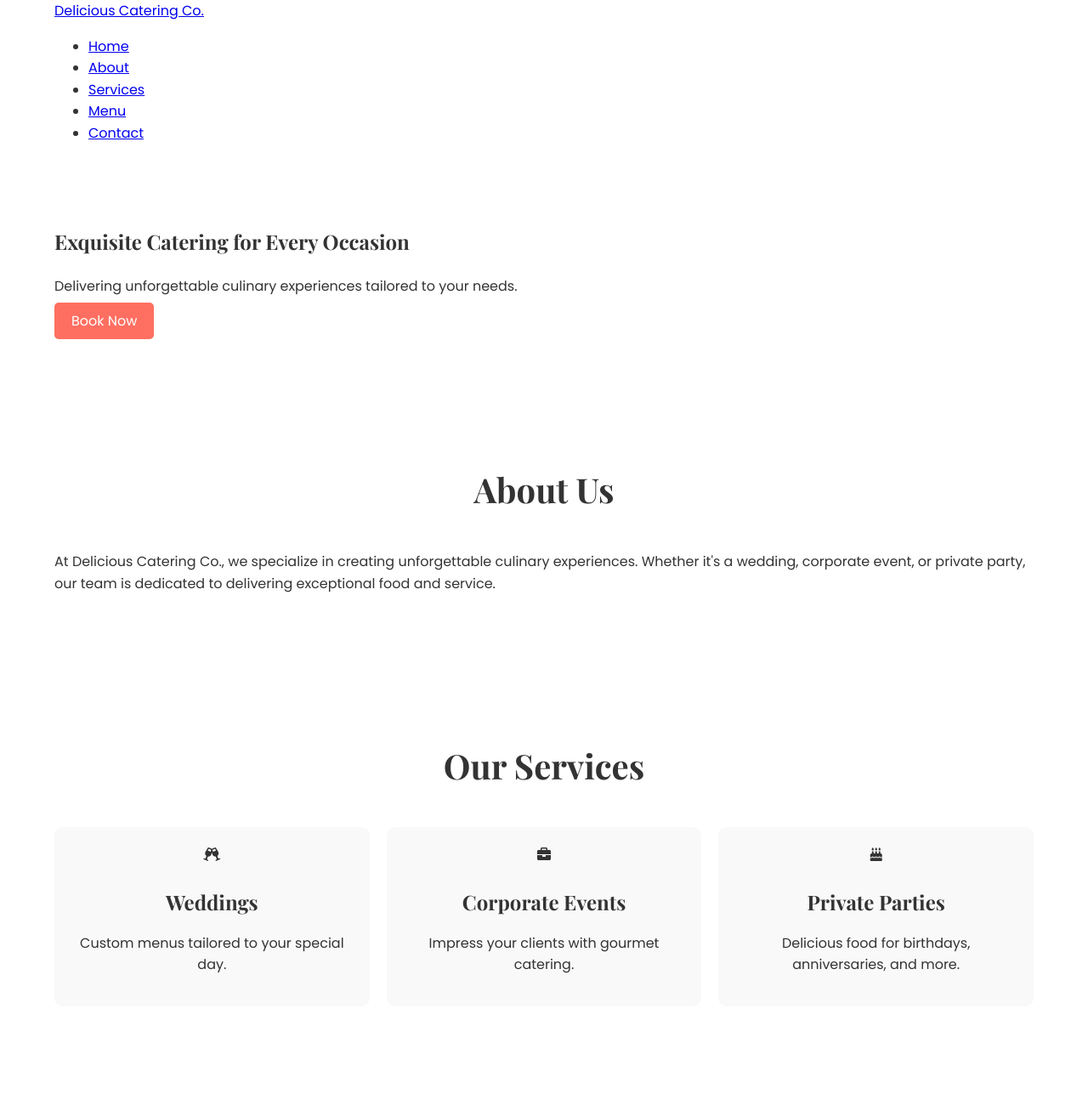
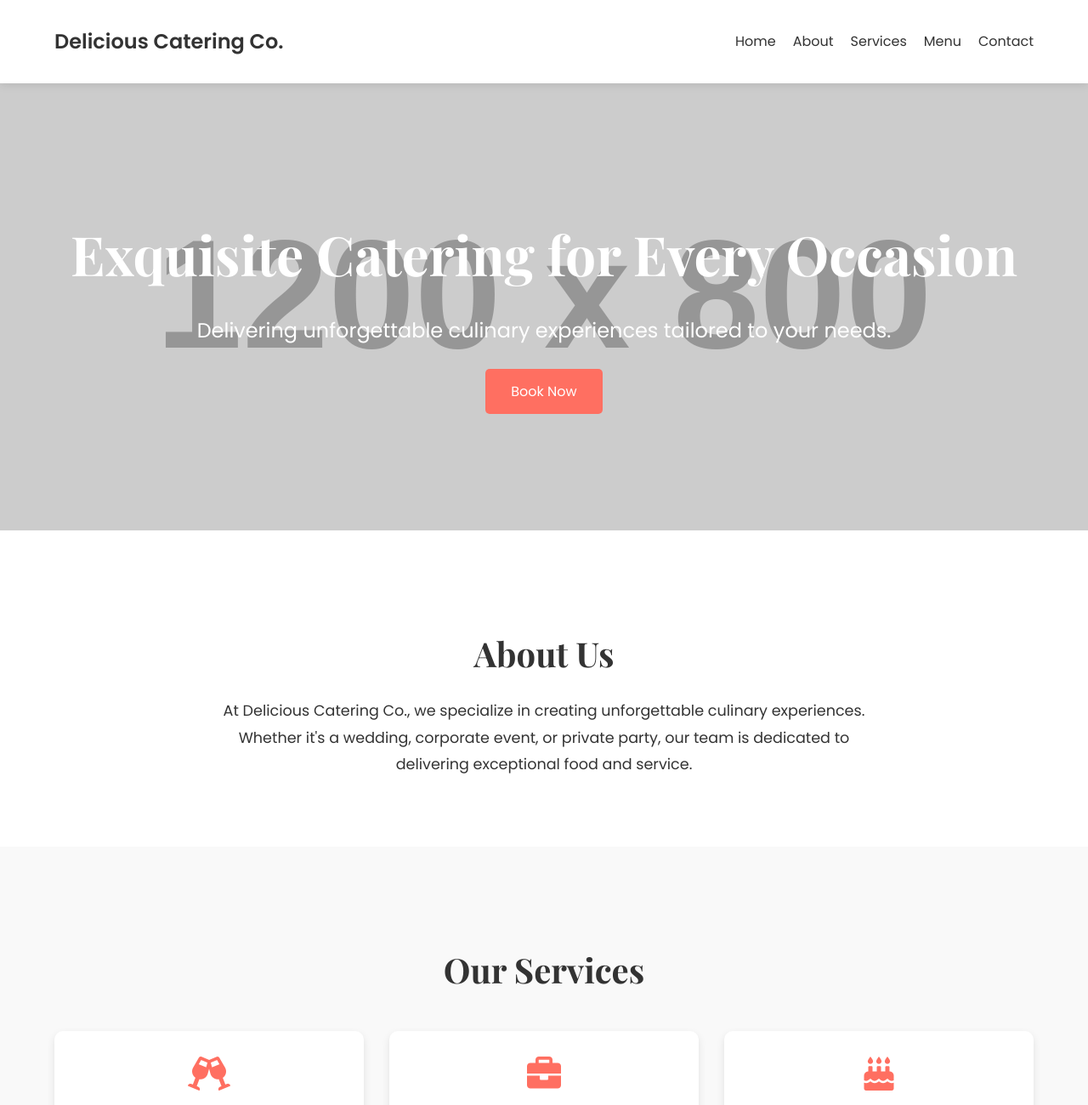
Before and after one commit to susobhan2403/mycateringwebsite, a plain HTML site: page index.html in a window 1280 px wide. Shown: the top 1300 px of the page at 85% size. Drawn offline with nearby package versions, Linux system fonts and the light colour scheme; placeholder pictures from the web are drawn by us.

Commit message:
Update styles.css

```diff
--- a/styles.css
+++ b/styles.css
@@ -17,60 +17,133 @@ h1, h2, h3 {
   margin: 0 auto;
 }
 
-/* Header */
-header {
+/* Navigation */
+nav {
+  background: #fff;
+  box-shadow: 0 2px 10px rgba(0, 0, 0, 0.1);
+  position: sticky;
+  top: 0;
+  z-index: 1000;
+}
+
+nav .container {
+  display: flex;
+  justify-content: space-between;
+  align-items: center;
+  padding: 20px 0;
+}
+
+nav .logo {
+  font-size: 1.5rem;
+  font-weight: 600;
+  color: #333;
+  text-decoration: none;
+}
+
+nav .nav-links {
+  list-style: none;
+  display: flex;
+  gap: 20px;
+}
+
+nav .nav-links a {
+  text-decoration: none;
+  color: #333;
+  font-weight: 500;
+  transition: color 0.3s;
+}
+
+nav .nav-links a:hover {
+  color: #ff6f61;
+}
+
+/* Hero Section */
+.hero {
   background: url('https://via.placeholder.com/1200x800') no-repeat center center/cover;
   color: #fff;
   text-align: center;
-  padding: 100px 0;
+  padding: 150px 0;
 }
 
-header h1 {
+.hero h1 {
   font-size: 4rem;
   margin: 0;
+  animation: fadeIn 2s ease-in-out;
 }
 
-header p {
+.hero p {
   font-size: 1.5rem;
-  margin: 10px 0 20px;
+  margin: 20px 0 40px;
+  animation: fadeIn 2.5s ease-in-out;
 }
 
-.btn {
+.hero .btn {
   background: #ff6f61;
   color: #fff;
-  padding: 10px 20px;
+  padding: 15px 30px;
   text-decoration: none;
   border-radius: 5px;
   font-size: 1rem;
+  transition: background 0.3s;
+  animation: fadeIn 3s ease-in-out;
 }
 
-.btn:hover {
+.hero .btn:hover {
   background: #ff4a3d;
 }
 
-/* Sections */
-section {
-  padding: 60px 0;
+/* About Section */
+.about {
+  padding: 80px 0;
+  text-align: center;
 }
 
-h2 {
+.about h2 {
   font-size: 2.5rem;
+  margin-bottom: 20px;
+}
+
+.about p {
+  max-width: 800px;
+  margin: 0 auto;
+  font-size: 1.1rem;
+  line-height: 1.8;
+}
+
+/* Services Section */
+.services {
+  background: #f9f9f9;
+  padding: 80px 0;
   text-align: center;
+}
+
+.services h2 {
+  font-size: 2.5rem;
   margin-bottom: 40px;
 }
 
-/* Services Grid */
 .services-grid {
   display: grid;
   grid-template-columns: repeat(auto-fit, minmax(250px, 1fr));
-  gap: 20px;
+  gap: 30px;
 }
 
 .service {
-  background: #f9f9f9;
-  padding: 20px;
+  background: #fff;
+  padding: 30px;
   border-radius: 10px;
-  text-align: center;
+  box-shadow: 0 4px 10px rgba(0, 0, 0, 0.1);
+  transition: transform 0.3s;
+}
+
+.service:hover {
+  transform: translateY(-10px);
+}
+
+.service i {
+  font-size: 2.5rem;
+  color: #ff6f61;
+  margin-bottom: 20px;
 }
 
 .service h3 {
@@ -78,63 +151,34 @@ h2 {
   margin-bottom: 10px;
 }
 
-/* Menu Grid */
+.service p {
+  font-size: 1rem;
+  color: #666;
+}
+
+/* Menu Section */
+.menu {
+  padding: 80px 0;
+  text-align: center;
+}
+
+.menu h2 {
+  font-size: 2.5rem;
+  margin-bottom: 40px;
+}
+
 .menu-grid {
   display: grid;
   grid-template-columns: repeat(auto-fit, minmax(250px, 1fr));
-  gap: 20px;
+  gap: 30px;
 }
 
 .menu-item {
-  text-align: center;
+  background: #fff;
+  padding: 20px;
+  border-radius: 10px;
+  box-shadow: 0 4px 10px rgba(0, 0, 0, 0.1);
+  transition: transform 0.3s;
 }
 
-.menu-item img {
-  width: 100%;
-  border-radius: 10px;
-}
-
-/* Contact Form */
-form {
-  display: flex;
-  flex-direction: column;
-  gap: 15px;
-  max-width: 600px;
-  margin: 0 auto;
-}
-
-form input, form textarea {
-  padding: 10px;
-  border: 1px solid #ccc;
-  border-radius: 5px;
-}
-
-form button {
-  background: #ff6f61;
-  color: #fff;
-  border: none;
-  padding: 10px;
-  border-radius: 5px;
-  cursor: pointer;
-}
-
-form button:hover {
-  background: #ff4a3d;
-}
-
-/* Footer */
-footer {
-  background: #333;
-  color: #fff;
-  text-align: center;
-  padding: 20px 0;
-}
-
-footer a {
-  color: #ff6f61;
-  text-decoration: none;
-}
-
-footer a:hover {
-  text-decoration: underline;
-}
+.menu
```
